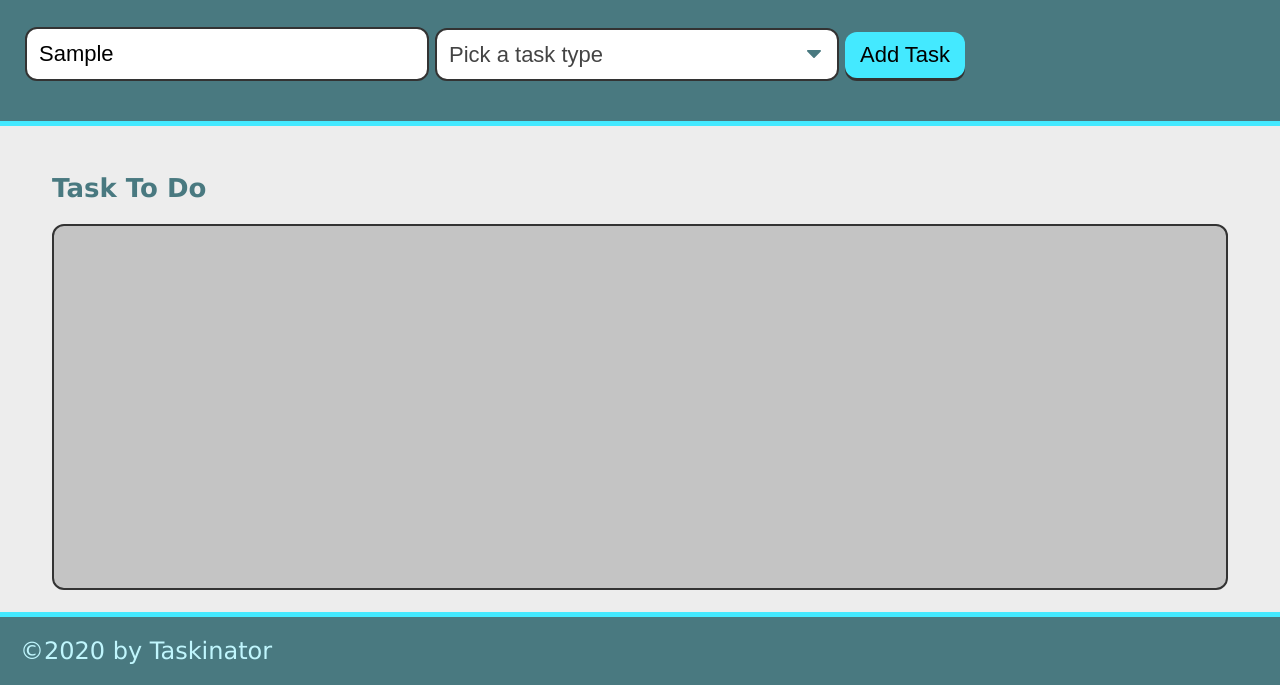
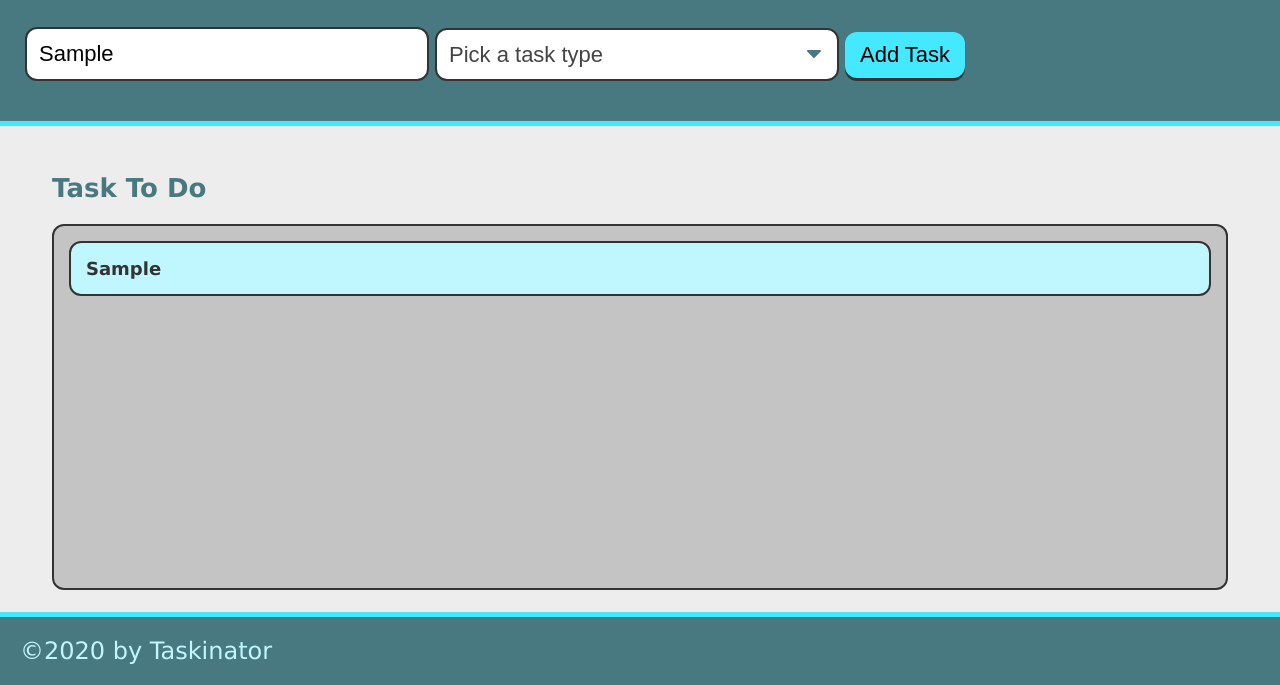
Before and after one commit to Tari-Star/taskinator, a plain HTML site: page index.html in a window 1280 px wide. Both pictures are taken after typing "Sample" into the empty fields and a click on the button "Add Task". Shown: the part 115-800 px from the top of the page. Drawn offline with Linux system fonts and the light colour scheme.

Commit message:
field values

```diff
--- a/assets/js/script.js
+++ b/assets/js/script.js
@@ -1,12 +1,24 @@
 var formEl = document.querySelector("#task-form");
-var tasksToDoEl =document.querySelector("#tasks-to-do");
+var tasksToDoEl = document.querySelector("#tasks-to-do");
 
 var createTaskHandler = function(event) {
     event.preventDefault();
+    var taskNameInput = document.querySelector("input[name='task-name']").value;
+    var taskTypeInput = document.querySelector("select[name='task-type']").value;
 
+    // create list item
     var listItemEl = document.createElement("li");
     listItemEl.className = "task-item";
-    listItemEl.textContent = "This is a new task.";
+
+    // create div to hold task info and add to list item
+    var taskInfoEl =document.createElement("div");
+    taskInfoEl.className = "task-info";
+
+    // add HTML content to div
+    taskInfoEl.innerHTML = "<h3 class='task-name'>" + taskNameInput + "</h3><span class='task-type'>" + taskTypeInput + "</span>";
+    listItemEl.appendChild(taskInfoEl);
+
+    // add entire list item to list
     tasksToDoEl.appendChild(listItemEl);
 
 };
--- a/index.html
+++ b/index.html
@@ -24,7 +24,7 @@
                 </select>
             </div>
             <div class="form-group">
-        <button class="btn" id="save-task" type="button">Add Task</button>
+        <button class="btn" id="save-task" type="submit">Add Task</button>
             </div>
         </form>
     </header>
```
